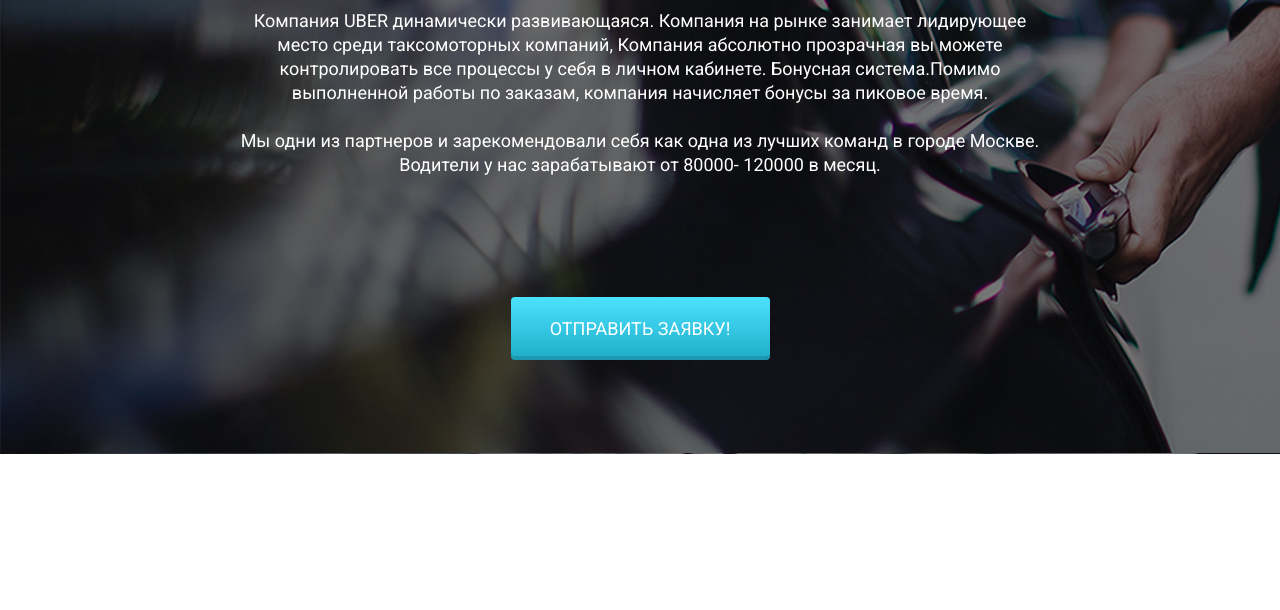
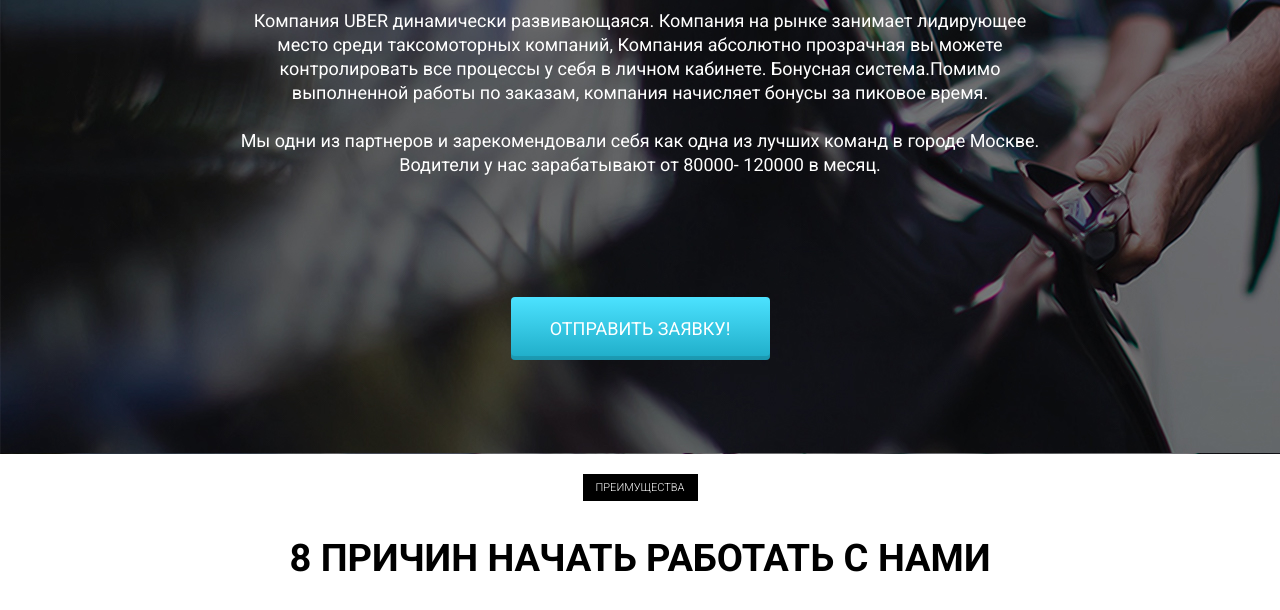
Before and after one commit to Vitaliy666666/Project2, a plain HTML site: page Project 3/src/index.html in a window 1280 px wide. Shown: the part 396-1006 px from the top of the page. Before the commit the page ends 850 px from the top, so only its background shows below. Drawn offline with Linux system fonts and the light colour scheme.

Commit message:
new secction

```diff
--- a/Project 3/src/css/ctyle.css
+++ b/Project 3/src/css/ctyle.css
@@ -123,3 +123,30 @@ header .container{
     text-align: center;
     font-size: 18px;
 }
+.info {
+    height: 864px;
+    color:#FFFFFF;
+}
+.info .info_label{
+    margin: 20px auto;
+    background: #000000;
+    padding: 6px 11px;
+    height: 27px;
+    width: 115px;
+    color:#FFFFFF;
+    text-transform: uppercase;
+    text-align: center;
+    font-weight: 300;
+    Font-size: 11px;
+}
+.info .info_title{
+    display: block;
+    margin: 35px auto 0 auto;
+    font-weight: 700;
+    color:#000000;
+    text-align: center;
+    Font-size: 38px;
+    text-transform: uppercase;
+
+
+}
--- a/Project 3/src/index.html
+++ b/Project 3/src/index.html
@@ -59,5 +59,13 @@
             </div>
         </div>
     </section>
+    <section class="info">
+        <div class="container">
+            <div class="info_label">ПРЕИМУЩЕСТВА</div>
+            <h2 class="info_title">8 причин начать работать с нами</h2>
+            <div class="row">
+            </div>
+        </div>
+    </section>
 </body>
 </html>
```
